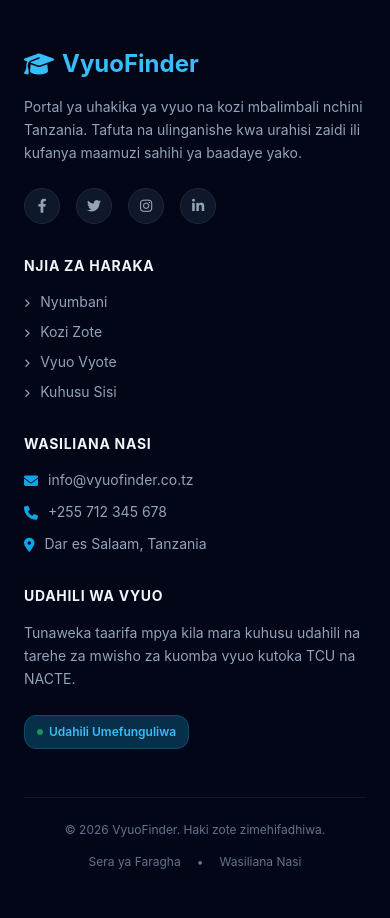
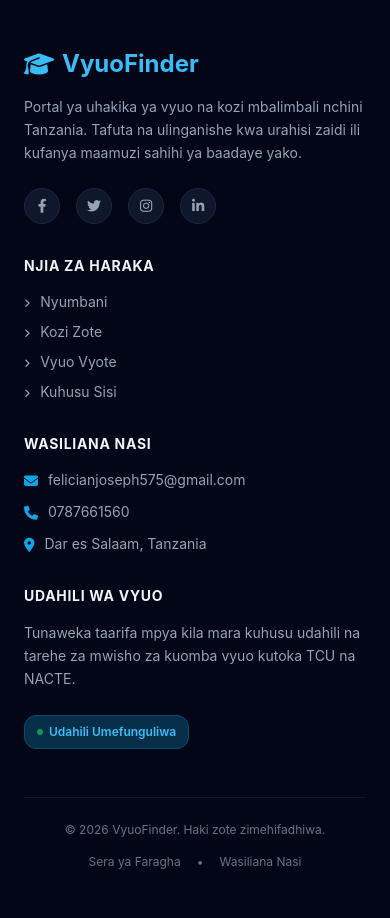
Before and after one commit to Nyisulya/vyuo, a Django app: page /contact/ in a window 390 px wide. Shown: the part 1100-2018 px from the top of the page. Run offline with Django 5.2, Linux system fonts and the light colour scheme; some libraries are stand-ins or nearby versions.

Commit message:
Update contact info in footer with custom phone and email

```diff
--- a/universitysite/templates/universitysite/base.html
+++ b/universitysite/templates/universitysite/base.html
@@ -112,11 +112,11 @@
               <ul class="space-y-3 text-sm text-slate-400">
                 <li class="flex items-start gap-2.5">
                   <i class="fas fa-envelope text-sky-500 mt-1"></i>
-                  <span>info@vyuofinder.co.tz</span>
+                  <span>felicianjoseph575@gmail.com</span>
                 </li>
                 <li class="flex items-start gap-2.5">
                   <i class="fas fa-phone text-sky-500 mt-1"></i>
-                  <span>+255 712 345 678</span>
+                  <span>0787661560</span>
                 </li>
                 <li class="flex items-start gap-2.5">
                   <i class="fas fa-map-marker-alt text-sky-500 mt-1"></i>
```
